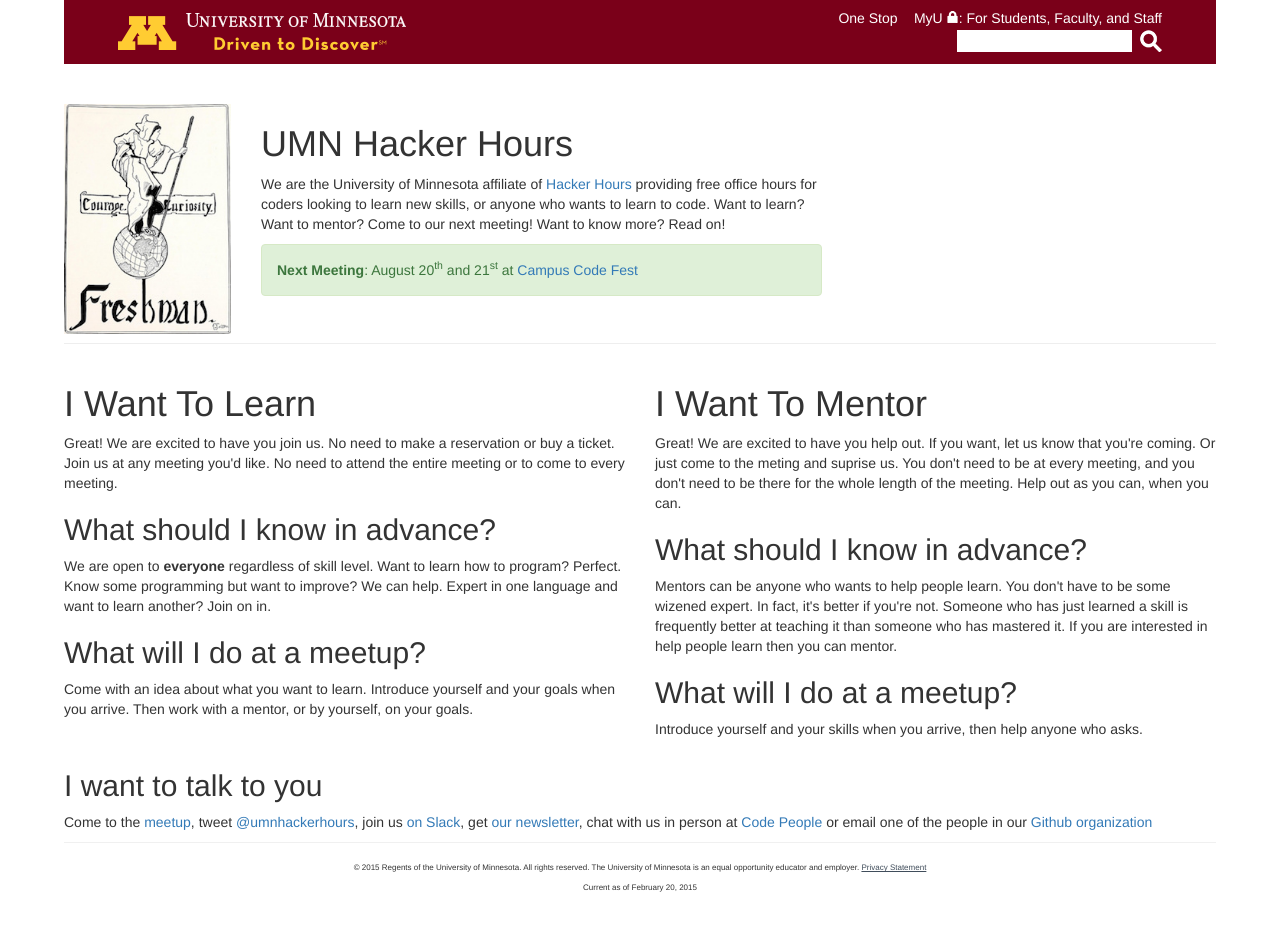
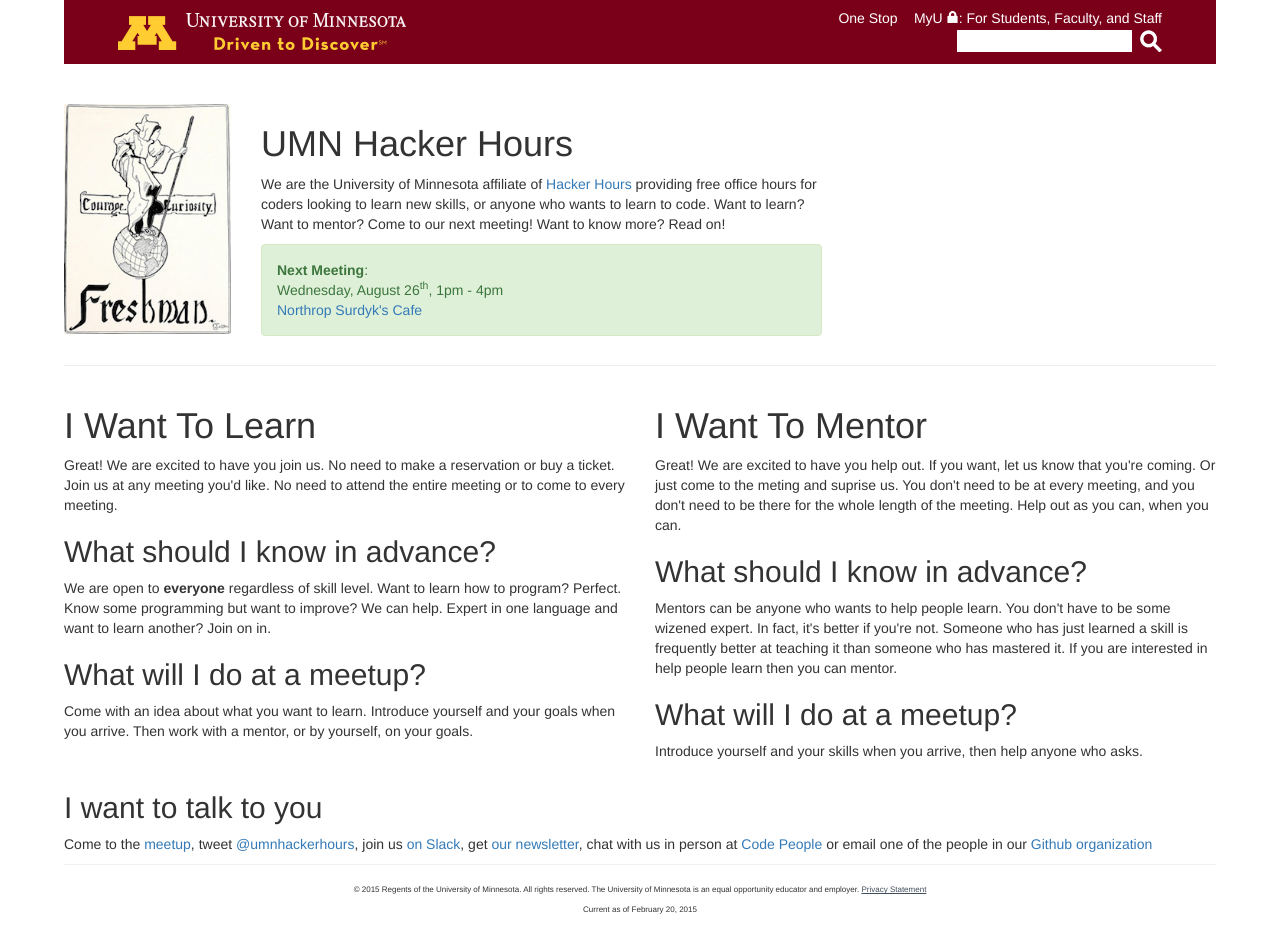
Before and after one commit to umnhackerhours/umnhackerhours.github.io, a Jekyll site: the page built from index.markdown, in a window 1280 px wide. Built offline with Jekyll 4.4.1, drawn with Linux system fonts in a browser that asks for light colours; before the commit the page ends 903 px from its top, so only the background shows below that.

Commit message:
Updated next meeting

```diff
--- a/index.markdown
+++ b/index.markdown
@@ -11,8 +11,10 @@ description: Home
       <h1>UMN Hacker Hours</h1>
       <p>We are the University of Minnesota affiliate of <a href="http://hackerhours.org/">Hacker Hours</a> providing free office hours for coders looking to learn new skills, or anyone who wants to learn to code. Want to learn? Want to mentor? Come to our next meeting! Want to know more? Read on!</p>
       <div class="alert alert-success" role="alert">
-      <a class="anchor" id="next_meeting"></a>
-      <strong>Next Meeting</strong>: August 20<sup>th</sup> and 21<sup>st</sup> at <a href="http://umn.campuscodefest.org/events/8-campus-codefest-2015">Campus Code Fest</a>
+        <a class="anchor" id="next_meeting"></a>
+        <strong>Next Meeting</strong>:<br />
+        Wednesday, August 26<sup>th</sup>, 1pm - 4pm<br />
+        <a href="http://www.northrop.umn.edu/visit/surdyks-caf-northrop">Northrop Surdyk's Cafe</a>
       </div>
     </div>
   </div>
```
